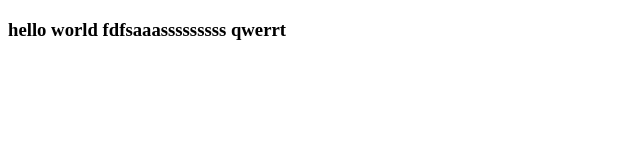
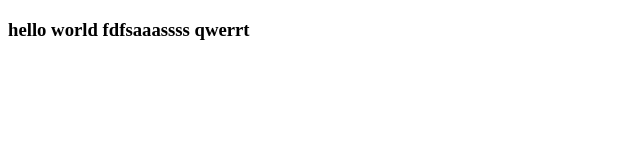
Before and after one commit to geraud18/test, a plain HTML site: page index.html in a window 1280 px wide. Shown: the full height of the page, 0-640 px from the left. Drawn offline with Linux system fonts and the light colour scheme.

Commit message:
four commit

```diff
--- a/index.html
+++ b/index.html
@@ -13,7 +13,7 @@
 <body>
 
 <div>
-<h3> hello world fdfsaaasssssssss qwerrt</h3>
+<h3> hello world fdfsaaassss qwerrt</h3>
 </div>
 
 </body>
```
